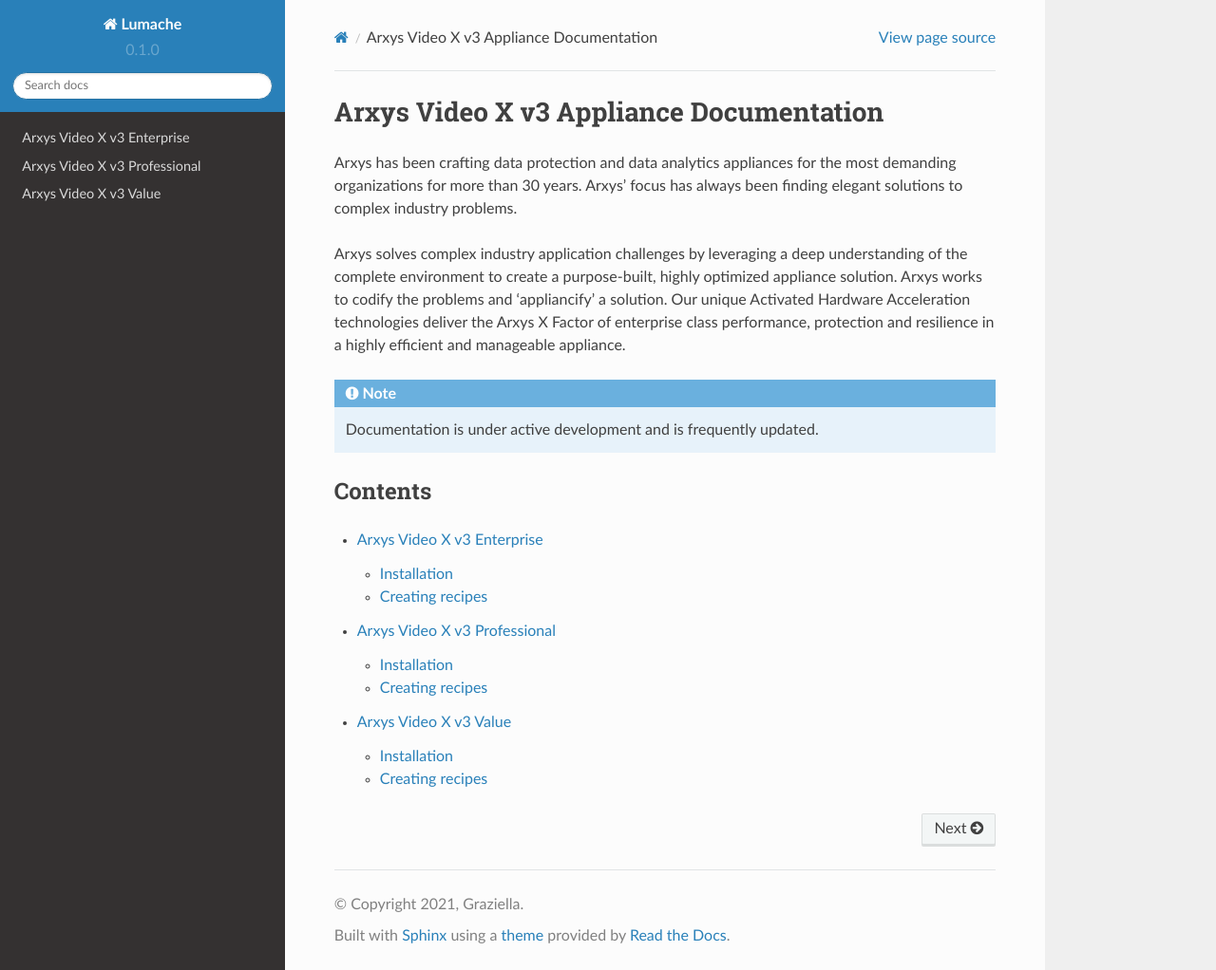
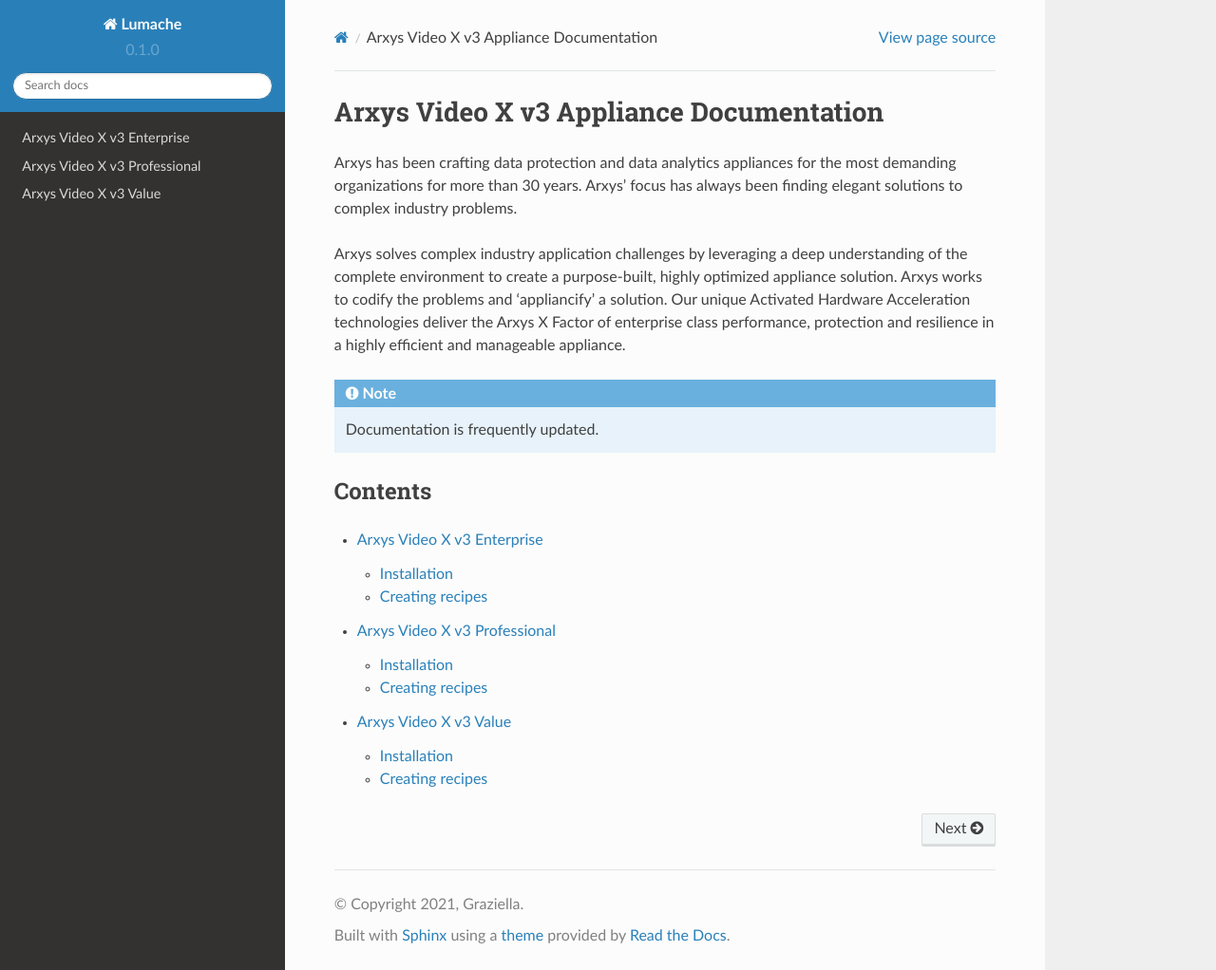
Before and after one commit to ArxysSupport/Documentation, a Sphinx documentation site: the page built from docs/source/index.rst, in a window 1280 px wide and 1022 px high. Shown: the whole window at 95% size. Built offline with Sphinx 7.4.7 and the Read the Docs theme 2.0.0, drawn with Linux system fonts in a browser that asks for light colours.

Commit message:
Update index.rst

```diff
--- a/docs/source/index.rst
+++ b/docs/source/index.rst
@@ -7,7 +7,7 @@
 
 .. note::
 
-   Documentation is under active development and is frequently updated.
+   Documentation is frequently updated.
 
 Contents
 --------
```
